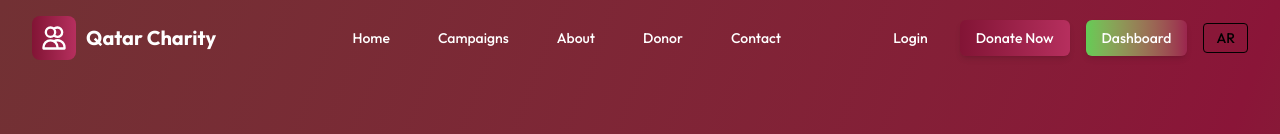
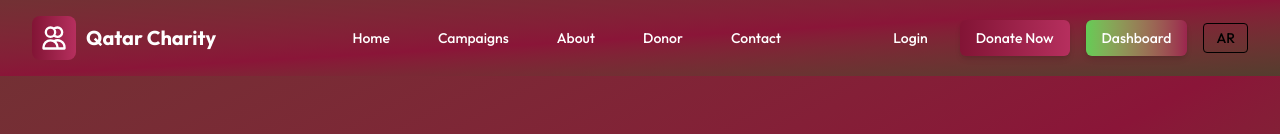
Before and after one commit to Moeen999/charityblushtask, a React (Vite) app: page / in a window 1280 px wide. Shown: the top 134 px of the page. Built offline with nearby package versions, Linux system fonts and the light colour scheme.

Commit message:
Refactored styles in Home, Navbar, and CampaignCard components; enhance Navbar background transition and update Home background gradient.

```diff
--- a/src/App.jsx
+++ b/src/App.jsx
@@ -18,7 +18,7 @@ const App = () => {
   return (
     <>
       <Navbar />
-      <div className=" relative min-h-screen w-full overflow-hidden bg-linear-to-br from-[#723134] via-[#8a1538] to-[#543D2E] pt-10 ">
+      <div className=" relative min-h-screen w-full overflow-hidden pt-10 ">
         <Routes>
           <Route path="/" element={<Home />}></Route>
           <Route path="/campaign" element={<Campaign />}></Route>
--- a/src/components/CampaignCard.jsx
+++ b/src/components/CampaignCard.jsx
@@ -16,7 +16,7 @@ const CampaignCard = ({
 }) => {
   const progressWidth = `${fundedPercentage}%`;
   return (
-    <div className="bg-red-50 rounded-2xl shadow-md overflow-hidden border border-[#e5ddd5] group">
+    <div className="bg-red-50 rounded-2xl shadow-md overflow-hidden border border-[#e5ddd5] group hover:-translate-y-1.5 transition-transform duration-300">
       <div className="h-48 relative overflow-hidden">
         <img
           src={img}
--- a/src/components/Navbar.jsx
+++ b/src/components/Navbar.jsx
@@ -18,7 +18,7 @@ const Navbar = () => {
   return (
     <div
       className={`fixed top-0 left-0 w-full z-50 transition-all duration-300 py-4 ${
-        scrolled ? "bg-white shadow-lg py-5" : "bg-transparent"
+        scrolled ? "bg-white shadow-lg py-5" : "bg-linear-to-br from-[#723134] via-[#8a1538] to-[#543D2E]"
       }`}
     >
       <div className="max-w-7xl mx-auto px-4 sm:px-6 lg:px-8 flex items-center justify-between font-medium">
--- a/src/pages/Home.jsx
+++ b/src/pages/Home.jsx
@@ -111,7 +111,7 @@ const Home = () => {
 
   return (
     <>
-      <div className="relative h-full w-full container mx-auto px-4 sm:px-6 lg:px-8 flex items-center justify-center py-16 lg:py-24">
+      <div className="relative h-full w-full container mx-auto px-4 sm:px-6 lg:px-8 flex items-center justify-center py-16 lg:py-24 bg-linear-to-br from-[#723134] via-[#8a1538] to-[#543D2E]">
         <div className="grid grid-cols-1 lg:grid-cols-2 gap-12 items-center w-full max-w-7xl">
           {/* LEFT CONTENT content walii*/}
           <div ref={contentRef}>
```
